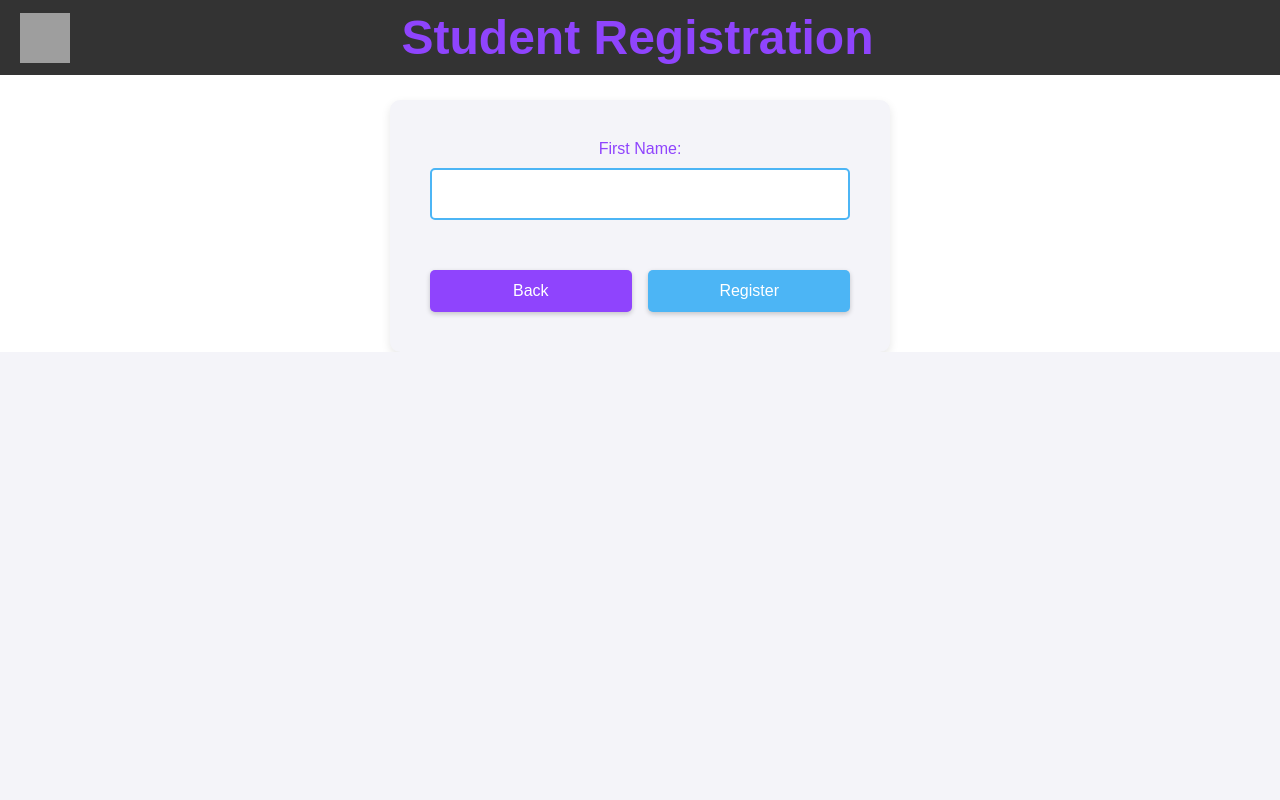
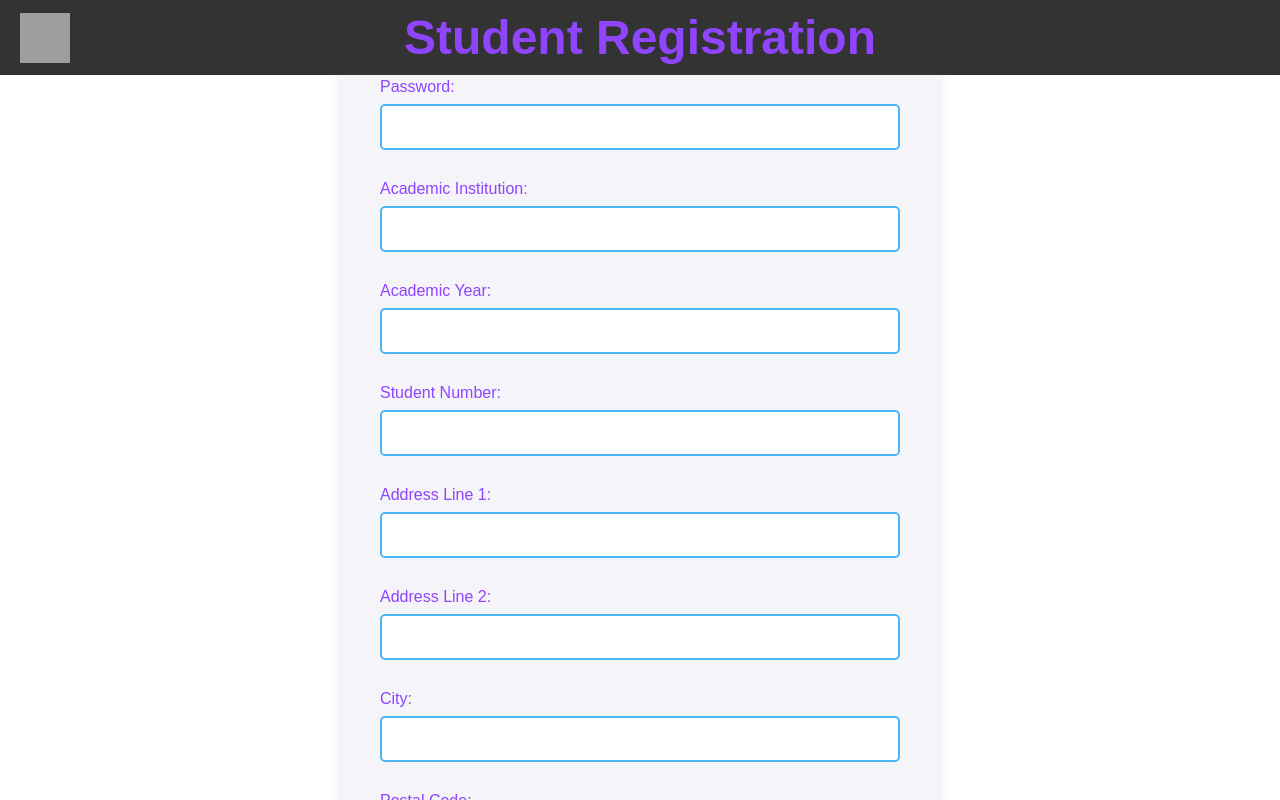
Before and after one commit to Aphelele218130260/Campus-Connect, a React (Vite) app: page /register in a window 1280 px wide. Built offline with nearby package versions, Linux system fonts and the light colour scheme; grey boxes are pictures that could not be loaded.

Commit message:
StudentRegistration

```diff
--- a/src/components/StudentRegistration.jsx
+++ b/src/components/StudentRegistration.jsx
@@ -59,7 +59,7 @@ const StudentRegistration = () => {
             <div className="main-content">
                 <div className="registration-container">
                     <form onSubmit={handleSubmit} className="registration-form">
-                        {/* Form Fields */}
+                        {/* First Name */}
                         <div className="input-group">
                             <label>First Name:</label>
                             <input
@@ -70,7 +70,172 @@ const StudentRegistration = () => {
                                 required
                             />
                         </div>
-                        {/* More input fields go here... */}
+                        {/* Middle Name */}
+                        <div className="input-group">
+                            <label>Middle Name:</label>
+                            <input
+                                type="text"
+                                name="middleName"
+                                value={student.middleName}
+                                onChange={handleChange}
+                            />
+                        </div>
+                        {/* Last Name */}
+                        <div className="input-group">
+                            <label>Last Name:</label>
+                            <input
+                                type="text"
+                                name="lastName"
+                                value={student.lastName}
+                                onChange={handleChange}
+                                required
+                            />
+                        </div>
+                        {/* Email */}
+                        <div className="input-group">
+                            <label>Email:</label>
+                            <input
+                                type="email"
+                                name="email"
+                                value={student.email}
+                                onChange={handleChange}
+                                required
+                            />
+                        </div>
+                        {/* Username */}
+                        <div className="input-group">
+                            <label>Username:</label>
+                            <input
+                                type="text"
+                                name="username"
+                                value={student.username}
+                                onChange={handleChange}
+                                required
+                            />
+                        </div>
+                        {/* Password */}
+                        <div className="input-group">
+                            <label>Password:</label>
+                            <input
+                                type="password"
+                                name="password"
+                                value={student.password}
+                                onChange={handleChange}
+                                required
+                            />
+                        </div>
+                        {/* Academic Institution */}
+                        <div className="input-group">
+                            <label>Academic Institution:</label>
+                            <input
+                                type="text"
+                                name="academicInstitution"
+                                value={student.academicInstitution}
+                                onChange={handleChange}
+                                required
+                            />
+                        </div>
+                        {/* Academic Year */}
+                        <div className="input-group">
+                            <label>Academic Year:</label>
+                            <input
+                                type="text"
+                                name="academicYear"
+                                value={student.academicYear}
+                                onChange={handleChange}
+                                required
+                            />
+                        </div>
+                        {/* Student Number */}
+                        <div className="input-group">
+                            <label>Student Number:</label>
+                            <input
+                                type="text"
+                                name="studentNumber"
+                                value={student.studentNumber}
+                                onChange={handleChange}
+                                required
+                            />
+                        </div>
+                        {/* Address Line 1 */}
+                        <div className="input-group">
+                            <label>Address Line 1:</label>
+                            <input
+                                type="text"
+                                name="addressLine1"
+                                value={student.addressLine1}
+                                onChange={handleChange}
+                                required
+                            />
+                        </div>
+                        {/* Address Line 2 */}
+                        <div className="input-group">
+                            <label>Address Line 2:</label>
+                            <input
+                                type="text"
+                                name="addressLine2"
+                                value={student.addressLine2}
+                                onChange={handleChange}
+                            />
+                        </div>
+                        {/* City */}
+                        <div className="input-group">
+                            <label>City:</label>
+                            <input
+                                type="text"
+                                name="city"
+                                value={student.city}
+                                onChange={handleChange}
+                                required
+                            />
+                        </div>
+                        {/* Postal Code */}
+                        <div className="input-group">
+                            <label>Postal Code:</label>
+                            <input
+                                type="text"
+                                name="postalCode"
+                                value={student.postalCode}
+                                onChange={handleChange}
+                                required
+                            />
+                        </div>
+                        {/* Nationality */}
+                        <div className="input-group">
+                            <label>Nationality:</label>
+                            <input
+                                type="text"
+                                name="nationality"
+                                value={student.nationality}
+                                onChange={handleChange}
+                                required
+                            />
+                        </div>
+                        {/* Race */}
+                        <div className="input-group">
+                            <label>Race:</label>
+                            <input
+                                type="text"
+                                name="race"
+                                value={student.race}
+                                onChange={handleChange}
+                                required
+                            />
+                        </div>
+
+                        {/* Gender Section as a Combobox */}
+                        <div className="input-group">
+                            <label>Gender:</label>
+                            <select
+                                name="gender"
+                                value={student.gender}
+                                onChange={handleChange}
+                                required
+                            >
+                                <option value="male">Male</option>
+                                <option value="female">Female</option>
+                            </select>
+                        </div>
 
                         {/* Buttons */}
                         <div className="buttons">
--- a/src/css/StudentRegistration.css
+++ b/src/css/StudentRegistration.css
@@ -6,15 +6,16 @@
 }
 
 .student-registration {
-    height: 100%;
+    height: 100vh;
     width: 100%;
     font-family: 'Arial', sans-serif;
-    background-color: #ffffff; /* White background for a clean look */
+    background-color: #ffffff; /* White background */
     display: flex;
+    flex-direction: column;
     justify-content: center;
     align-items: center;
-    overflow-y: scroll; /* Enable vertical scroll */
     color: #4cb5f5; /* Blue text */
+    overflow-y: auto; /* Enable scrolling for longer forms */
 }
 
 /* Header Styles */
@@ -38,9 +39,9 @@
 .student-registration .header h1 {
     flex: 1;
     text-align: center;
-    font-size: 3rem; /* Large header font size */
+    font-size: 3rem; /* Slightly smaller font size */
     color: #8f44fd; /* Purple color for header */
-    margin-right: 75px; /* Move the heading 5px to the left */
+    margin-right: 70px; /* Move the heading 5px to the left */
 }
 
 /* Main Content */
@@ -49,8 +50,8 @@
     justify-content: center;
     align-items: center;
     width: 100%;
-    height: 100%;
-    padding-top: 100px; /* Padding to ensure content is below the header */
+    padding-top: 80px; /* Adjusted to sit below fixed header */
+    padding-bottom: 50px; /* Add some bottom padding */
 }
 
 /* Registration Container */
@@ -59,11 +60,10 @@
     padding: 40px;
     border-radius: 10px;
     box-shadow: 0px 4px 10px rgba(0, 0, 0, 0.1);
-    max-width: 500px;
+    max-width: 600px;
     width: 100%;
     display: flex;
     flex-direction: column;
-    text-align: center;
 }
 
 /* Form Styles */
@@ -83,14 +83,14 @@
 .student-registration .input-group label {
     font-size: 1rem;
     color: #8f44fd; /* Matching purple color for labels */
-    margin-bottom: 10px;
+    margin-bottom: 8px;
 }
 
 .student-registration .input-group input,
 .student-registration .input-group select {
     width: 100%;
-    padding: 15px;
-    border: 2px solid #4cb5f5;
+    padding: 12px;
+    border: 2px solid #4cb5f5; /* Blue border */
     border-radius: 5px;
     font-size: 1rem;
     margin-bottom: 10px;
@@ -99,13 +99,13 @@
 /* Button Styles */
 .student-registration .buttons {
     display: flex;
-    justify-content: space-between;  /* Space out buttons */
+    justify-content: space-between; /* Space out buttons */
     align-items: center;
     margin-top: 20px;
 }
 
 .student-registration button {
-    width: 48%;  /* Make both buttons the same size */
+    width: 48%; /* Ensure buttons are the same size */
     padding: 12px;
     font-size: 1rem;
     border: none;
@@ -115,12 +115,12 @@
 }
 
 .student-registration button[type="submit"] {
-    background-color: #4cb5f5;  /* Blue for Register */
+    background-color: #4cb5f5; /* Blue for Register */
     color: white;
 }
 
 .student-registration button.back-button {
-    background-color: #8f44fd;  /* Purple for Back */
+    background-color: #8f44fd; /* Purple for Back */
     color: white;
 }
 
```
